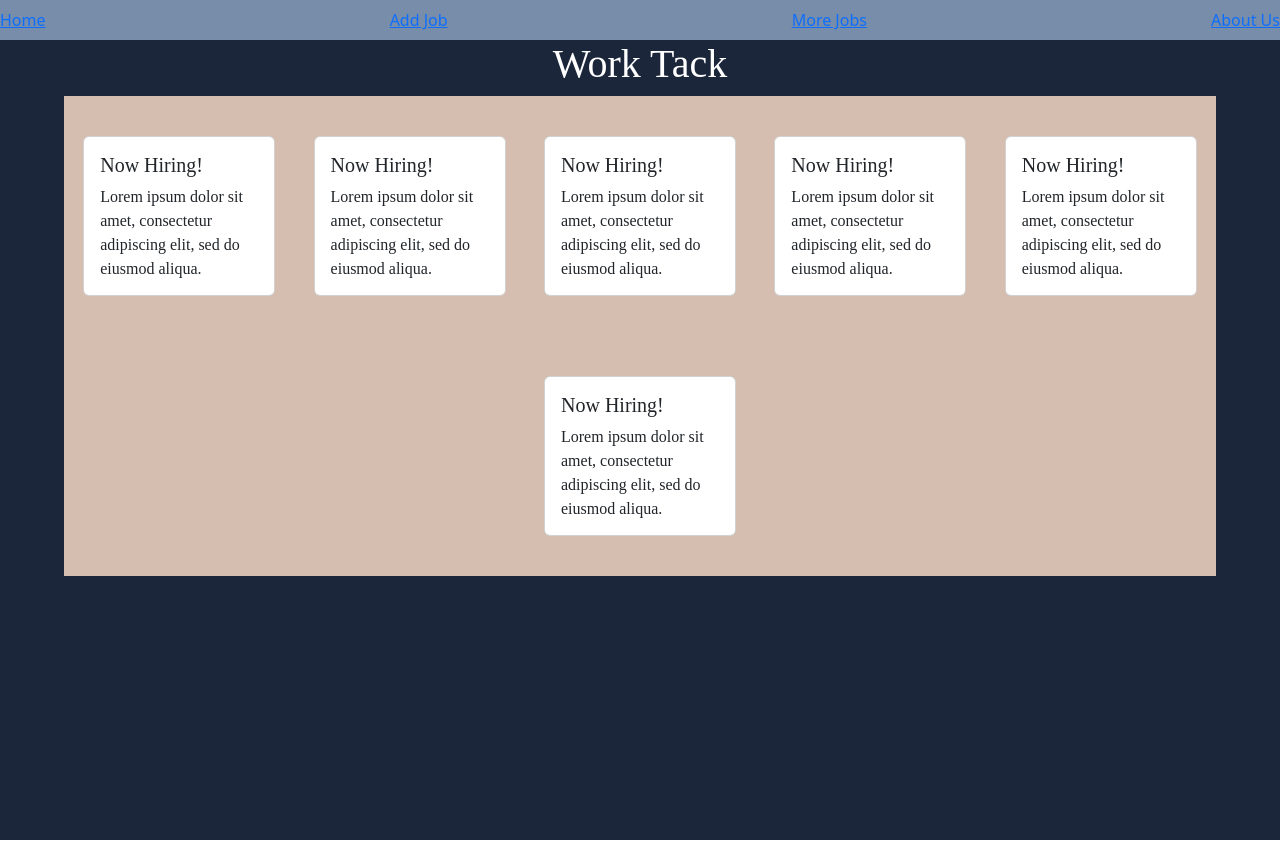
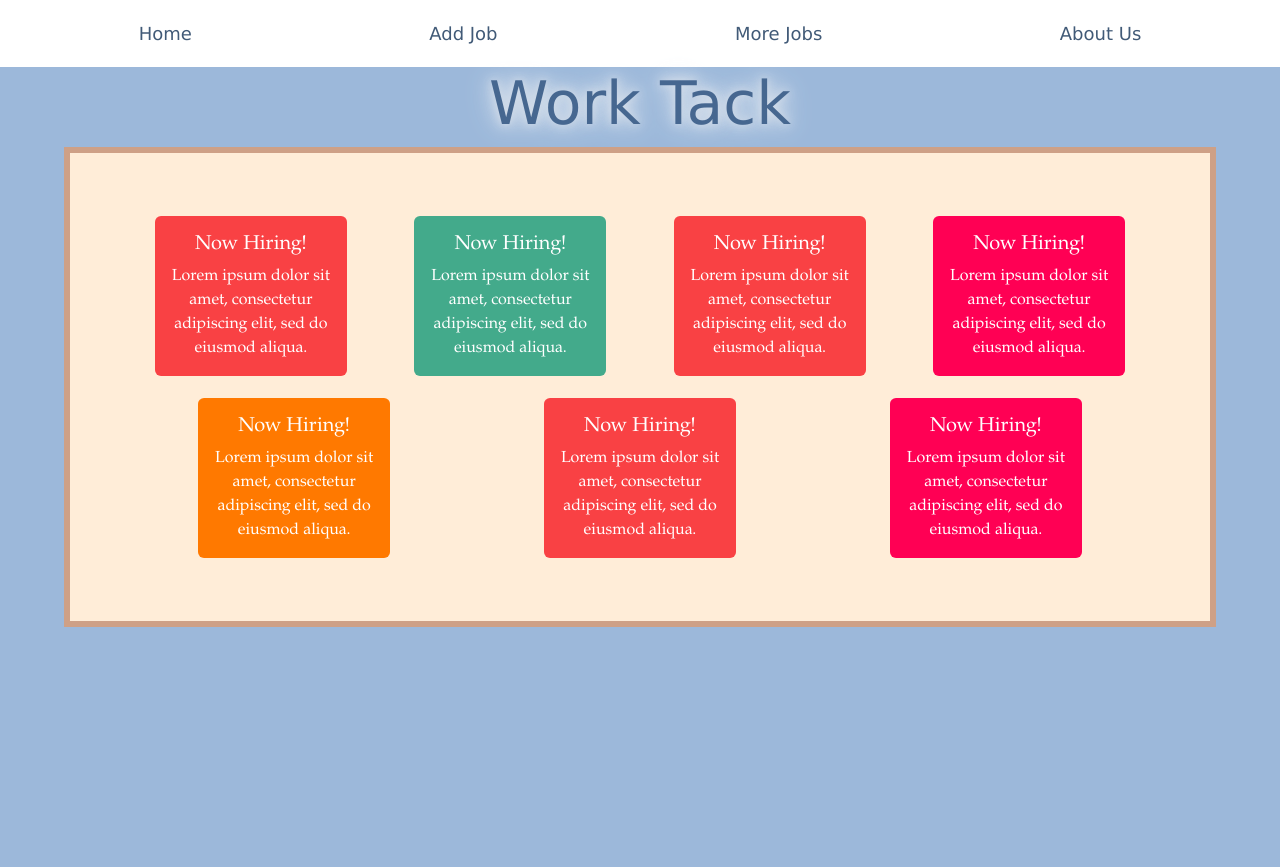
Before and after one commit to aar121/WorkTack-Arif, a React (Create React App) app in the folder frontend/: page / in a window 1280 px wide. Before the commit the page ends 840 px from the top, so only its background shows below. Built offline with nearby package versions, Linux system fonts and the light colour scheme.

Commit message:
added some fun colors to Home

```diff
--- a/frontend/src/App.js
+++ b/frontend/src/App.js
@@ -1,4 +1,4 @@
-import { BrowserRouter, Routes, Route } from 'react-router-dom';
+import { BrowserRouter, Routes, Route, useParams } from 'react-router-dom';
 import Home from './components/Home';
 import NavBar from './components/NavBar.jsx';
 import About from './components/places/About.jsx';
@@ -8,6 +8,7 @@ import Edit from './components/places/Edit.jsx';
 
 
 function App() {
+  let {userId} = useParams();
   return (
   <BrowserRouter>
   <NavBar />
--- a/frontend/src/components/Home.jsx
+++ b/frontend/src/components/Home.jsx
@@ -1,11 +1,18 @@
 import './home.css'
 import Card from 'react-bootstrap/Card';
-import Button from 'react-bootstrap/Button';
+// import Button from 'react-bootstrap/Button';
 const React = require('react')
 const bulletin = {
     width: '90%',
     height: '60vh'
 }
+
+const cardColors = ['#ffbd00', '#ff7900', '#ff0054', '#9e0059', '#7371fc', '#F94144','#43AA8B']
+
+function getRandomColor() {
+    const randomIndex = Math.floor(Math.random() * cardColors.length);
+    return cardColors[randomIndex];
+  }
 
 function getRandomPosition()
  {
@@ -28,7 +35,8 @@ function JobCard() {
         width: '12rem',
         height: '10rem',
         position: 'relative',
-        ...getRandomPosition()
+        ...getRandomPosition(),
+        backgroundColor: getRandomColor(),
     }
   return (
     <Card className="card" style={cardStyle}>
@@ -51,14 +59,15 @@ function Home () {
 
             <main className='home'>
 
-                <h1>Work Tack</h1>
+                <h1 className='h1'>Work Tack</h1>
                 <div className="board">
-                <JobCard></JobCard>
-                <JobCard></JobCard>
-                <JobCard></JobCard>
-                <JobCard></JobCard>
-                <JobCard></JobCard>
-                <JobCard></JobCard>
+                <JobCard ></JobCard>
+                <JobCard ></JobCard>
+                <JobCard ></JobCard>
+                <JobCard ></JobCard>
+                <JobCard ></JobCard>
+                <JobCard ></JobCard>
+                <JobCard ></JobCard>
                 </div>
 
             </main>
--- a/frontend/src/components/NavBar.jsx
+++ b/frontend/src/components/NavBar.jsx
@@ -6,10 +6,10 @@ function NavBar() {
     return(
         <>
                 <nav className="navbar">
-                        <Link to="/">Home</Link>
-                        <Link to="/addjobs">Add Job</Link>
-                        <Link to="/morejobs">More Jobs</Link>
-                        <Link to="/aboutus">About Us</Link>
+                        <Link className="nav-link" to="/">Home</Link>
+                        <Link className="nav-link" to="/addjobs">Add Job</Link>
+                        <Link className="nav-link" to="/morejobs">More Jobs</Link>
+                        <Link className="nav-link" to="/aboutus">About Us</Link>
 
                 </nav>
         </>
--- a/frontend/src/components/home.css
+++ b/frontend/src/components/home.css
@@ -9,14 +9,13 @@
     flex-direction: column;
     align-items: center;
     height: 100vh;
-    background-color: #1B263B ;
-    font-family:serif;
+    background-color: #9cb8da;
     color: white;
 
 }
 
 .board{
-    background-color: #D5BDAF ;
+    background-color:#ffedd8 ;
     width: 90%;
     height: 60vh;
     display: flex;
@@ -24,9 +23,17 @@
     justify-content: space-around;
     align-items: center;
     position: relative;
+    border-color: #cea086;
+    border-style: solid;
+    border-width: 6px;
+    padding: 4%;
 }
 
 .card{
     margin: 10px;
     position: absolute;
+    color: white;
+    border: none;
+    text-align: center;
+    font-family:Garamond;
 }
--- a/frontend/src/components/places/Add.jsx
+++ b/frontend/src/components/places/Add.jsx
@@ -5,47 +5,60 @@ import Button from 'react-bootstrap/Button';
 import Col from 'react-bootstrap/Col';
 import Form from 'react-bootstrap/Form';
 import Row from 'react-bootstrap/Row';
+import './add.css'
+function AddJob() {
 
-function GridComplexExample() {
+  const states = [
+    'Alabama', 'Alaska', 'Arizona', 'Arkansas', 'California', 'Colorado', 'Connecticut',
+    'Delaware', 'Florida', 'Georgia', 'Hawaii', 'Idaho', 'Illinois', 'Indiana', 'Iowa',
+    'Kansas', 'Kentucky', 'Louisiana', 'Maine', 'Maryland', 'Massachusetts', 'Michigan',
+    'Minnesota', 'Mississippi', 'Missouri', 'Montana', 'Nebraska', 'Nevada', 'New Hampshire',
+    'New Jersey', 'New Mexico', 'New York', 'North Carolina', 'North Dakota', 'Ohio', 'Oklahoma',
+    'Oregon', 'Pennsylvania', 'Rhode Island', 'South Carolina', 'South Dakota', 'Tennessee',
+    'Texas', 'Utah', 'Vermont', 'Virginia', 'Washington', 'West Virginia', 'Wisconsin', 'Wyoming'
+  ];
   return (
-    <Form>
-      <Row className="mb-3">
-        <Form.Group as={Col} controlId="formGridBusinessName">
+    <div className='form-container'>
+    <Form >
+      <Row className="form">
+        <Form.Group as={Col} controlId="formBusinessName">
           <Form.Label>Business Name</Form.Label>
           <Form.Control type="name" placeholder="Business name" />
         </Form.Group>
 
-        <Form.Group as={Col} controlId="formGridJobTitle">
+        <Form.Group as={Col} controlId="formJobTitle">
           <Form.Label>Job Title</Form.Label>
           <Form.Control type="title" placeholder="Job Title" />
         </Form.Group>
       </Row>
 
-      <Form.Group as={Col} controlId="formPhoneNumber">
+      <Form.Group className="form" as={Col} controlId="formPhoneNumber">
           <Form.Label>Phone Number</Form.Label>
           <Form.Control type="number" placeholder="Phone Number" />
         </Form.Group>
 
-      <Form.Group className="mb-3" controlId="formGridAddress1">
+      <Form.Group className="form" controlId="formAddress1">
         <Form.Label>Address</Form.Label>
         <Form.Control placeholder="123 Main St" />
       </Form.Group>
 
-      <Row className="mb-3">
-        <Form.Group as={Col} controlId="formGridCity">
+      <Row className="form">
+        <Form.Group as={Col} controlId="formCity">
           <Form.Label>City</Form.Label>
           <Form.Control />
         </Form.Group>
 
-        <Form.Group as={Col} controlId="formGridState">
+        <Form.Group as={Col} controlId="formState">
           <Form.Label>State</Form.Label>
           <Form.Select defaultValue="Choose...">
             <option>Choose...</option>
-            <option>...</option>
+            {states.map((states,index) => (
+                <option key ={index}>{states}</option>
+            ))}
           </Form.Select>
         </Form.Group>
 
-        <Form.Group as={Col} controlId="formGridZip">
+        <Form.Group as={Col} controlId="formZip">
           <Form.Label>Zip</Form.Label>
           <Form.Control />
         </Form.Group>
@@ -56,10 +69,11 @@ function GridComplexExample() {
         Submit
       </Button>
     </Form>
+    </div>
   );
 }
 
-export default GridComplexExample;
+export default AddJob;
 
 // const React = require('react')
 // //const NavBar = require('../NavBar.jsx')
--- a/frontend/src/components/places/add.css
+++ b/frontend/src/components/places/add.css
@@ -0,0 +1,10 @@
+body{
+    background-color:#1B263B
+ }
+
+ .form-container{
+    border: 2px solid white;
+    padding: 20px;
+    border-radius: 10px;
+    color:white;
+ }
--- a/frontend/src/components/styles.css
+++ b/frontend/src/components/styles.css
@@ -1,5 +1,37 @@
 .navbar{
-    background-color: #778DA9;
-    color: white;
+    background-color: white;
+    color: #415A77;
+    display: flex;
+    justify-content: space-around;
+    padding: 20px;
+    font-family: Verdana;
+    font-size: large;
+}
 
+.nav-link{
+    color: #415A77;
 }
+
+.h1 {
+    font-size: 60px;
+    font-family: Verdana ;
+    color: #31537e;
+    text-shadow: 0 0 10px #e8eaed, 0 0 20px #ffffff, 0 0 30px #dbe0e6;
+    animation: flicker 1s ease-in-out infinite alternate;
+  }
+
+  @keyframes flicker {
+    0%, 100% {
+      opacity: 1;
+    }
+    25%, 75% {
+      opacity: 0.8;
+    }
+  }
+
+
+.form{
+    color:#415A77;
+    font-family: futura;
+    font-size: large;
+}
```
